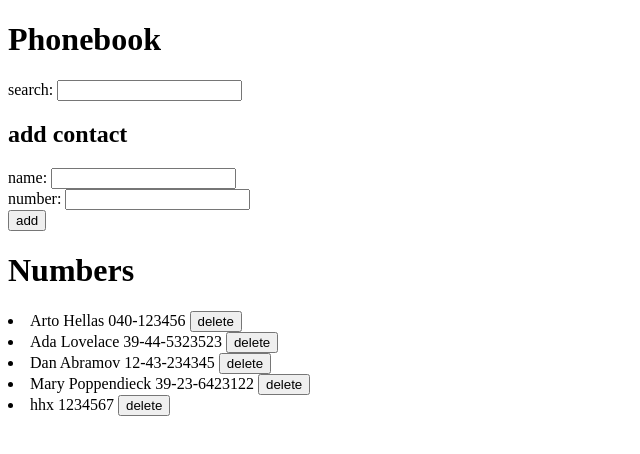
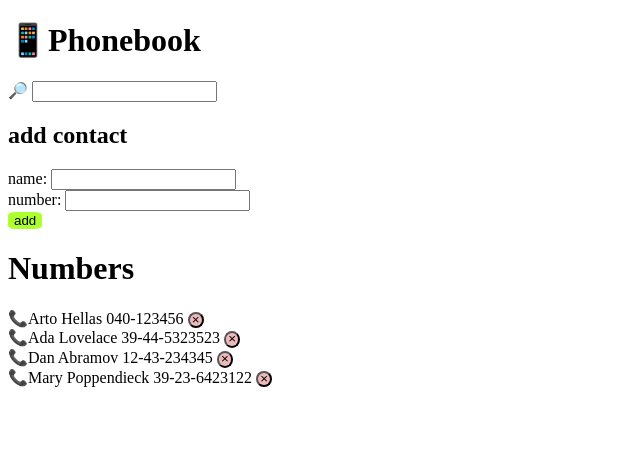
Before and after one commit to hohohin/fullStackOpen_submission, a React (Vite) app in the folder part2/phonebook/: page / in a window 1280 px wide. Shown: the top 454 px of the page, without its empty margins (0-640 px from the left). Built offline with nearby package versions, Linux system fonts and the light colour scheme; data requests are answered from the project's data file; the HTML template or start-up script is replaced by a standard one.

Commit message:
adding style

```diff
--- a/part2/phonebook/db.json
+++ b/part2/phonebook/db.json
@@ -19,11 +19,6 @@
       "name": "Mary Poppendieck",
       "number": "39-23-6423122",
       "id": "4"
-    },
-    {
-      "id": "86d5",
-      "name": "hhx",
-      "number": "1234567"
     }
   ]
 }
--- a/part2/phonebook/src/App.jsx
+++ b/part2/phonebook/src/App.jsx
@@ -1,10 +1,13 @@
-import { useState, useEffect } from 'react'
+import { useState, useEffect, useActionState } from 'react'
 import axios from 'axios'
 import Form from './components/Form'
 import Display from './components/Display'
 import Filter from './components/Filter'
+import Notification from './components/Notification'
+import './index.css'
 
 const baseUrl = 'http://localhost:3001/contacts'
+
 
 function App() {
   const [searching,setSearch] = useState('')
@@ -12,6 +15,26 @@ function App() {
   const [numberInput,setNumberInput] = useState('')
   const [contacts, setContact] = useState([])
 
+  const [message,setMessage] = useState(null)
+  const [msgtype,setType] = useState({backgroundcolor:'blue',color:'white'})
+
+  function blinkMessage(type,text) {
+    console.log('blinking',type,text,message);
+
+    if(type==='good'){
+        setType({backgroundColor:'green', color:'yellowgreen'})
+    }
+    else if(type==='neutral'){
+      setType({backgroundColor:'lightgray', color:'gray'})
+    }
+    else{
+      setType({backgroundColor:'red', color:'yellow'})
+    }
+    setMessage(text)
+    setTimeout(() => {
+      setMessage(null)
+    }, 3000);
+  }
 
   useEffect(()=>{
     axios.get(baseUrl)
@@ -52,6 +75,10 @@ function App() {
         : contact
       )
       setContact(renew)
+      blinkMessage('good',`${respond.data.name}'s number is renewed`)
+    })
+    .catch(error=>{
+      blinkMessage('error',`Dude ${repe_contact.name} has already been deleted`)
     })
   }
 
@@ -64,7 +91,13 @@ function App() {
 
     axios.post(baseUrl, newContact)
     .then(response=>{
-      alert(`${response.data.name} added!`)
+      // alert(`${response.data.name} added!`)
+      // setType({backgroundColor:'green',color:'yellowgreen'})
+      // setMessage(`${response.data.name} added!`)
+      // setTimeout(() => {
+      //   setMessage(null)
+      // }, 3000);
+      blinkMessage('good',`${response.data.name} is added`)
       setContact(contacts.concat(response.data))
       // console.log(response.data);
     })
@@ -80,7 +113,8 @@ function App() {
     .then(respond=>{
       // console.log(respond.data)
       setContact(contacts.filter(contact=>contact.id != respond.data.id))
-      alert(`${respond.data.name} is deleted`)
+      // alert(`${respond.data.name} is deleted`)
+      blinkMessage('neutral',`${respond.data.name} is deleted`)
       }
     )}
   }
@@ -96,7 +130,7 @@ function App() {
 
   return(
     <div>
-      <h1>Phonebook</h1>
+      <h1>📱Phonebook</h1>
       <Filter searching={searching} handleSearch={handleSearch}/>
       <h2>add contact</h2>
       <Form
@@ -105,6 +139,7 @@ function App() {
         handleName={handleName}
         handleNumber={handleNumber}
         handleAdd={handleAdd}/>
+      <Notification text={message} style={msgtype}/>
       <Display
         searching={searching}
         contacts={contacts}
--- a/part2/phonebook/src/components/Filter.jsx
+++ b/part2/phonebook/src/components/Filter.jsx
@@ -1,7 +1,7 @@
 function Filter({searching, handleSearch}){
     return(
         <>
-          search: <input value={searching} onChange={handleSearch}/>
+          🔎 <input value={searching} onChange={handleSearch}/>
         </>
     )
 }
--- a/part2/phonebook/src/components/Form.jsx
+++ b/part2/phonebook/src/components/Form.jsx
@@ -4,7 +4,7 @@ function Form({nameInput, numberInput, handleName, handleNumber, handleAdd}) {
         <form onSubmit={handleAdd}>
             <div>name: <input value={nameInput} onChange={handleName} /></div>
             <div>number: <input value={numberInput} onChange={handleNumber}/></div>
-            <div><button type="submit">add</button></div>
+            <div><button className="addBtn" type="submit">add</button></div>
         </form>
 
       </div>
--- /dev/null
+++ b/part2/phonebook/src/components/Notification.jsx
@@ -0,0 +1,10 @@
+function Notification({text, style}){
+    if(text === null){
+        return null
+    }
+    return(
+        <h3 className="addConfirmNote" style={style}>{text}</h3>
+    )
+}
+
+export default Notification
--- a/part2/phonebook/src/components/Person.jsx
+++ b/part2/phonebook/src/components/Person.jsx
@@ -7,7 +7,7 @@ function Person({contacts, handleDelete}) {
     // 2. alert
     return contacts.map(contact=>
         <li key={contact.id}>{contact.name} {contact.number}
-            {'   '}<button onClick={()=>handleDelete(contact.id)}>delete</button>
+            {'   '}<button className="deleteBtn" onClick={()=>handleDelete(contact.id)}>×</button>
         </li>
     )
 }
--- /dev/null
+++ b/part2/phonebook/src/index.css
@@ -0,0 +1,28 @@
+li {
+    list-style-type: "\1F4DE";
+}
+
+.addBtn{
+    border: 0;
+    background: greenyellow;
+    text-align: center;
+    border-radius: 20%;
+}
+
+.addConfirmNote{
+    width:full;
+    border: 3;
+    background-color: lightgray;
+    padding: 3;
+    font-style: italic;
+    color: aliceblue;
+}
+
+.deleteBtn{
+    background:rgb(238, 185, 185);
+    border: 1;
+    border-radius: 100%;
+    padding-left: 0.3ch;
+    padding-right: 0.3ch;
+    line-height: 0.8;
+}
```
